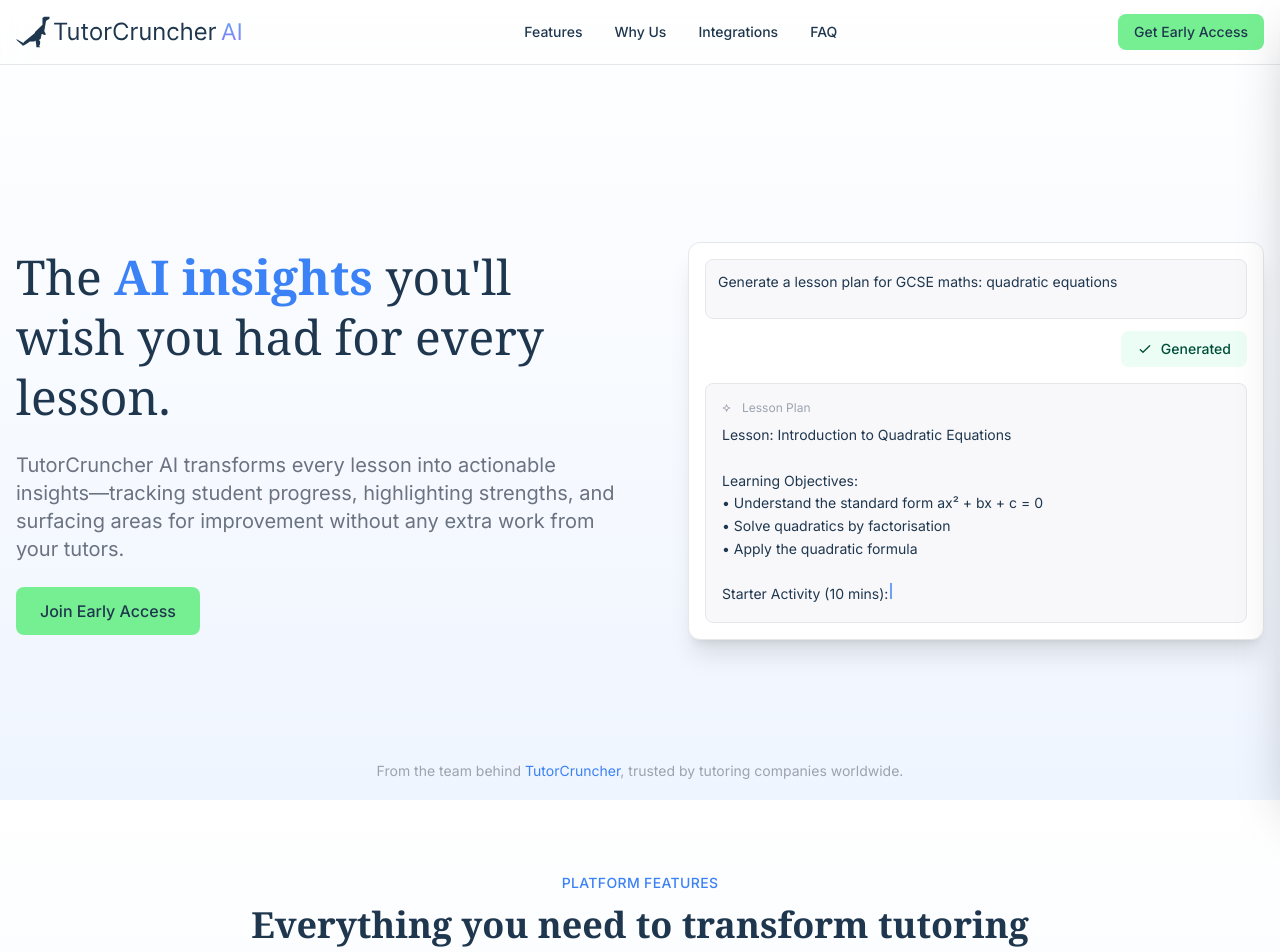
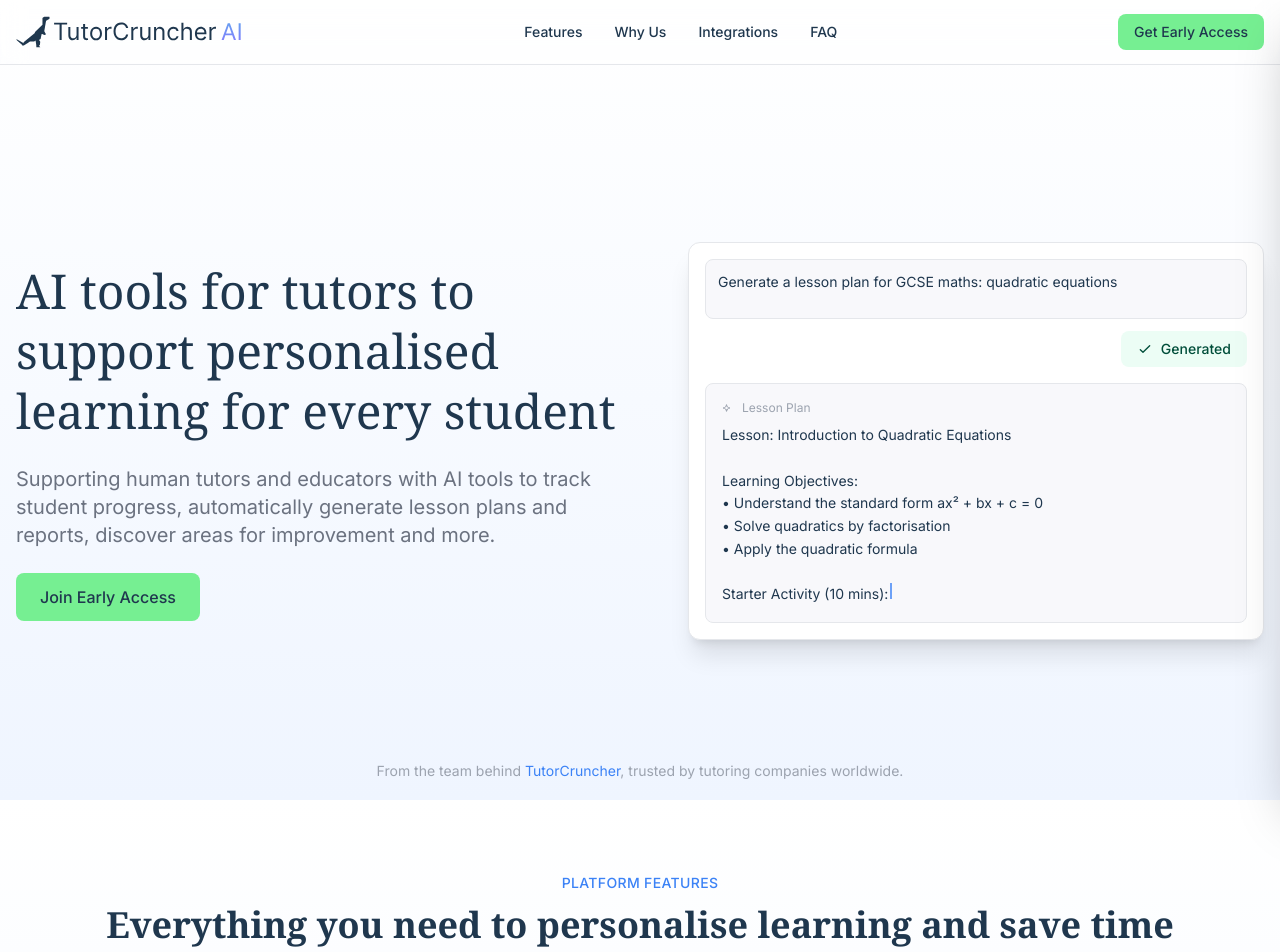
Before and after one commit to tutorcruncher/tc-ai-website, a Next.js app: page /preview-xk7m9p in a window 1280 px wide. Shown: the top 952 px of the page. Built offline with nearby package versions, Linux system fonts and the light colour scheme; a web font is replaced by a local one.

Commit message:
update content

```diff
--- a/src/components/CTASection.tsx
+++ b/src/components/CTASection.tsx
@@ -36,7 +36,7 @@ export function CTASection() {
           transition={{ duration: 0.5, ease: "easeOut" }}
           className="font-heading text-3xl md:text-4xl font-bold text-primary mb-4"
         >
-          Be first to transform your tutoring business
+          Use the power of AI to transform how you teach
         </motion.h2>
 
         <motion.p
--- a/src/components/FeatureShowcase.tsx
+++ b/src/components/FeatureShowcase.tsx
@@ -551,7 +551,7 @@ export function FeatureShowcase() {
                 Platform Features
               </p>
               <h2 className="font-heading text-3xl md:text-4xl font-bold text-primary mb-4">
-                Everything you need to transform tutoring
+                Everything you need to personalise learning and save time
               </h2>
               <p className="text-muted-dark max-w-2xl mx-auto">
                 Powerful AI tools that work together to give you complete visibility into every
--- a/src/components/Hero.tsx
+++ b/src/components/Hero.tsx
@@ -18,8 +18,7 @@ export function Hero() {
               transition={{ duration: 0.6, ease: "easeOut" }}
               className="font-heading text-4xl md:text-5xl lg:text-6xld mb-6 leading-tight"
             >
-              The <span className="text-link font-bold">AI insights</span> you&apos;ll wish you had
-              for every lesson.
+              AI tools for tutors to support personalised learning for every student
             </motion.h1>
             <motion.p
               initial={{ opacity: 0, y: 20 }}
@@ -27,9 +26,7 @@ export function Hero() {
               transition={{ duration: 0.6, delay: 0.15, ease: "easeOut" }}
               className="text-lg md:text-xl text-muted-dark max-w-2xl mx-auto lg:mx-0 mb-6"
             >
-              TutorCruncher AI transforms every lesson into actionable insights—tracking student
-              progress, highlighting strengths, and surfacing areas for improvement without any
-              extra work from your tutors.
+              Supporting human tutors and educators with AI tools to track student progress, automatically generate lesson plans and reports, discover areas for improvement and more.
             </motion.p>
             <motion.div
               initial={{ opacity: 0, y: 20 }}
--- a/src/components/WhyChoose.tsx
+++ b/src/components/WhyChoose.tsx
@@ -98,7 +98,7 @@ export function WhyChoose() {
               transition={{ duration: 0.5, delay: 0.1 }}
               className="text-center text-muted-dark mb-12 max-w-2xl mx-auto"
             >
-              Purpose-built for tutoring companies who want to deliver exceptional results.
+              Working with the leaders in tutoring and education for more than 10 years
             </motion.p>
 
             {/* Bento Grid */}
```
